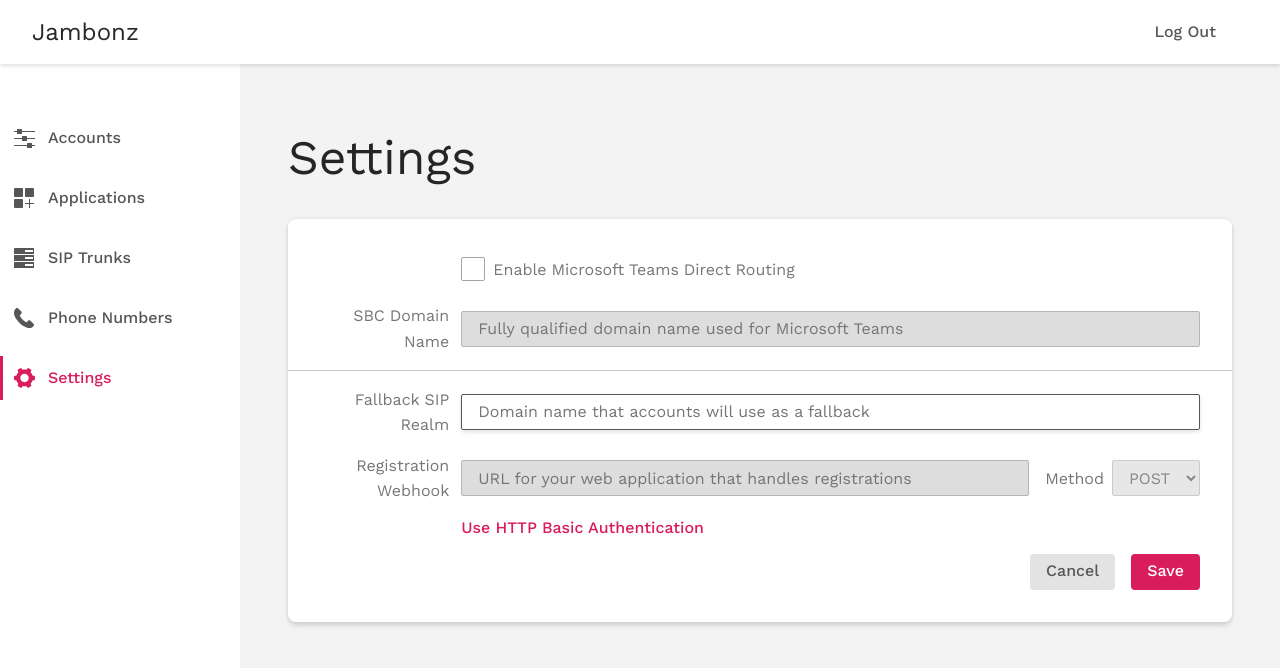
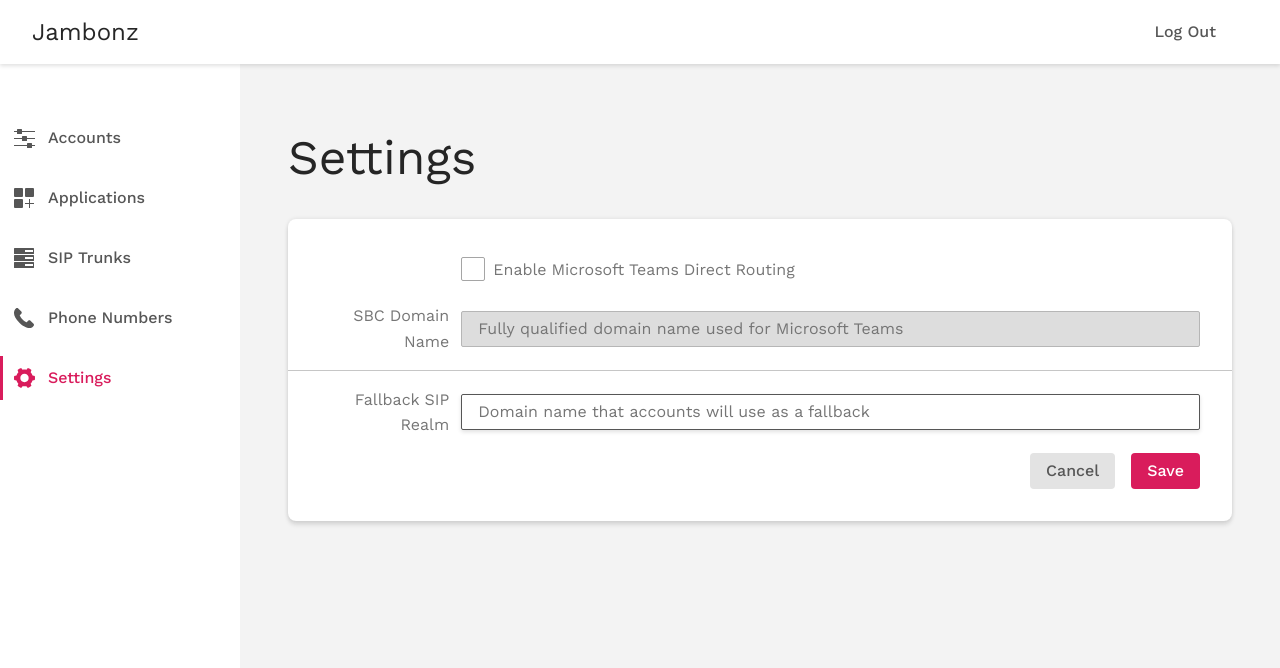
Before and after one commit to jambonz/jambonz-webapp, a React (Create React App) app: page /internal/settings in a window 1280 px wide. Shown: the top 668 px of the page. Built offline with nearby package versions, Linux system fonts and the light colour scheme; sample sign-in values are in the browser's storage.

Commit message:
remove registration webhook on settings

```diff
--- a/src/components/forms/AccountForm.js
+++ b/src/components/forms/AccountForm.js
@@ -505,7 +505,7 @@ const AccountForm = props => {
         />
         <Label htmlFor="webhookSecret">Webhook Secret</Label>
         <StyledInputGroup>
-          <Label>{webhookSecret || "123123"}</Label>
+          <Label>{webhookSecret || "None"}</Label>
           <TableMenu
             sid="webhook"
             open={menuOpen === "webhook"}
--- a/src/components/forms/SettingsForm.js
+++ b/src/components/forms/SettingsForm.js
@@ -6,10 +6,8 @@ import { ShowMsTeamsDispatchContext } from '../../contexts/ShowMsTeamsContext';
 import Form from '../elements/Form';
 import Input from '../elements/Input';
 import Label from '../elements/Label';
-import Select from '../elements/Select';
 import Checkbox from '../elements/Checkbox';
 import InputGroup from '../elements/InputGroup';
-import PasswordInput from '../elements/PasswordInput';
 import FormError from '../blocks/FormError';
 import Button from '../elements/Button';
 import Loader from '../blocks/Loader';
@@ -23,18 +21,11 @@ const SettingsForm = () => {
   const refEnableMsTeams = useRef(null);
   const refSbcDomainName = useRef(null);
   const refSipRealm = useRef(null);
-  const refRegWebhook = useRef(null);
-  const refUser = useRef(null);
-  const refPassword = useRef(null);
 
   // Form inputs
   const [ enableMsTeams, setEnableMsTeams ] = useState(false);
   const [ sbcDomainName, setSbcDomainName ] = useState('');
   const [ sipRealm,      setSipRealm      ] = useState('');
-  const [ regWebhook,    setRegWebhook    ] = useState('');
-  const [ method,        setMethod        ] = useState('POST');
-  const [ user,          setUser          ] = useState('');
-  const [ password,      setPassword      ] = useState('');
 
   // For when user has data in sbcDomainName and then taps the checkbox to disable MsTeams
   const [ savedSbcDomainName, setSavedSbcDomainName ] = useState('');
@@ -43,15 +34,9 @@ const SettingsForm = () => {
   const [ invalidEnableMsTeams, setInvalidEnableMsTeams ] = useState(false);
   const [ invalidSbcDomainName, setInvalidSbcDomainName ] = useState(false);
   const [ invalidSipRealm,      setInvalidSipRealm      ] = useState(false);
-  const [ invalidRegWebhook,    setInvalidRegWebhook    ] = useState(false);
-  const [ invalidUser,          setInvalidUser          ] = useState(false);
-  const [ invalidPassword,      setInvalidPassword      ] = useState(false);
 
   const [ showLoader, setShowLoader ] = useState(true);
   const [ errorMessage, setErrorMessage ] = useState('');
-
-  const [ showAuth, setShowAuth ] = useState(false);
-  const toggleAuth = () => setShowAuth(!showAuth);
 
   const [ serviceProviderSid, setServiceProviderSid ] = useState('');
 
@@ -83,17 +68,6 @@ const SettingsForm = () => {
         setEnableMsTeams(sp.ms_teams_fqdn ? true : false);
         setSbcDomainName(sp.ms_teams_fqdn || '');
         setSipRealm(sp.root_domain || '');
-        setRegWebhook((sp.registration_hook && sp.registration_hook.url) || '');
-        setMethod((sp.registration_hook && sp.registration_hook.method) || 'post');
-        setUser((sp.registration_hook && sp.registration_hook.username) || '');
-        setPassword((sp.registration_hook && sp.registration_hook.password) || '');
-
-        if (
-          (sp.registration_hook && sp.registration_hook.username) ||
-          (sp.registration_hook && sp.registration_hook.password)
-        ) {
-          setShowAuth(true);
-        }
 
         setShowLoader(false);
 
@@ -146,9 +120,6 @@ const SettingsForm = () => {
       setInvalidEnableMsTeams(false);
       setInvalidSbcDomainName(false);
       setInvalidSipRealm(false);
-      setInvalidRegWebhook(false);
-      setInvalidUser(false);
-      setInvalidPassword(false);
       let errorMessages = [];
       let focusHasBeenSet = false;
 
@@ -177,38 +148,13 @@ const SettingsForm = () => {
         }
       }
 
-      if (!sipRealm && (regWebhook || user || password)) {
+      if (!sipRealm) {
         errorMessages.push(
           'You must provide a SIP Realm in order to provide a Registration Webhook'
         );
         setInvalidSipRealm(true);
         if (!focusHasBeenSet) {
           refSipRealm.current.focus();
-          focusHasBeenSet = true;
-        }
-      }
-
-      if (sipRealm && !regWebhook) {
-        errorMessages.push(
-          'You must provide a Registration Webhook when providing a SIP Realm'
-        );
-        setInvalidRegWebhook(true);
-        if (!focusHasBeenSet) {
-          refRegWebhook.current.focus();
-          focusHasBeenSet = true;
-        }
-      }
-
-      if ((user && !password) || (!user && password)) {
-        errorMessages.push('Username and password must be either both filled out or both empty.');
-        setInvalidUser(true);
-        setInvalidPassword(true);
-        if (!focusHasBeenSet) {
-          if (!user) {
-            refUser.current.focus();
-          } else {
-            refPassword.current.focus();
-          }
           focusHasBeenSet = true;
         }
       }
@@ -228,15 +174,6 @@ const SettingsForm = () => {
         ms_teams_fqdn: sbcDomainName.trim() || null,
         root_domain: sipRealm.trim() || null,
       };
-
-      if (regWebhook) {
-        data.registration_hook = {
-          url: regWebhook.trim() || null,
-          method,
-          username: user.trim() || null,
-          password: password || null,
-        };
-      }
 
       await axios({
         method: 'put',
@@ -330,103 +267,6 @@ const SettingsForm = () => {
           ref={refSipRealm}
         />
 
-        <Label htmlFor="regWebhook">Registration Webhook</Label>
-        <InputGroup>
-          <Input
-            name="regWebhook"
-            id="regWebhook"
-            value={regWebhook}
-            onChange={e => setRegWebhook(e.target.value)}
-            placeholder="URL for your web application that handles registrations"
-            invalid={invalidRegWebhook}
-            ref={refRegWebhook}
-            disabled={!sipRealm && !regWebhook && !user && !password}
-            title={(
-              !sipRealm &&
-              !regWebhook &&
-              !user &&
-              !password &&
-              "You must provide a SIP Realm in order to enter a registration webhook"
-            ) || ""}
-          />
-
-          <Label
-            middle
-            htmlFor="method"
-          >
-            Method
-          </Label>
-          <Select
-            name="method"
-            id="method"
-            value={method}
-            onChange={e => setMethod(e.target.value)}
-            disabled={!sipRealm && !regWebhook && !user && !password}
-            title={(
-              !sipRealm &&
-              !regWebhook &&
-              !user &&
-              !password &&
-              "You must provide a SIP Realm in order to enter a registration webhook"
-            ) || ""}
-          >
-            <option value="POST">POST</option>
-            <option value="GET">GET</option>
-          </Select>
-        </InputGroup>
-
-        {showAuth ? (
-          <InputGroup>
-            <Label indented htmlFor="user">User</Label>
-            <Input
-              name="user"
-              id="user"
-              value={user || ''}
-              onChange={e => setUser(e.target.value)}
-              placeholder="Optional"
-              invalid={invalidUser}
-              ref={refUser}
-              disabled={!sipRealm && !regWebhook && !user && !password}
-              title={(
-                !sipRealm &&
-                !regWebhook &&
-                !user &&
-                !password &&
-                "You must provide a SIP Realm in order to enter a registration webhook"
-              ) || ""}
-            />
-            <Label htmlFor="password" middle>Password</Label>
-            <PasswordInput
-              allowShowPassword
-              name="password"
-              id="password"
-              password={password}
-              setPassword={setPassword}
-              setErrorMessage={setErrorMessage}
-              placeholder="Optional"
-              invalid={invalidPassword}
-              ref={refPassword}
-              disabled={!sipRealm && !regWebhook && !user && !password}
-              title={(
-                !sipRealm &&
-                !regWebhook &&
-                !user &&
-                !password &&
-                "You must provide a SIP Realm in order to enter a registration webhook"
-              ) || ""}
-            />
-          </InputGroup>
-        ) : (
-          <Button
-            text
-            formLink
-            type="button"
-            onClick={toggleAuth}
-          >
-            Use HTTP Basic Authentication
-          </Button>
-        )}
-
         {errorMessage && (
           <FormError grid message={errorMessage} />
         )}
```
